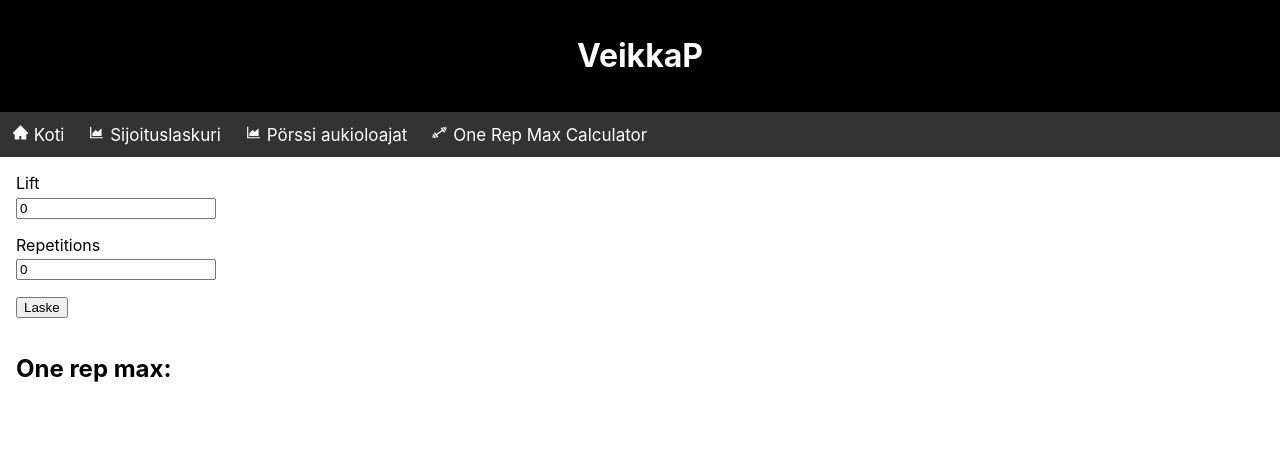
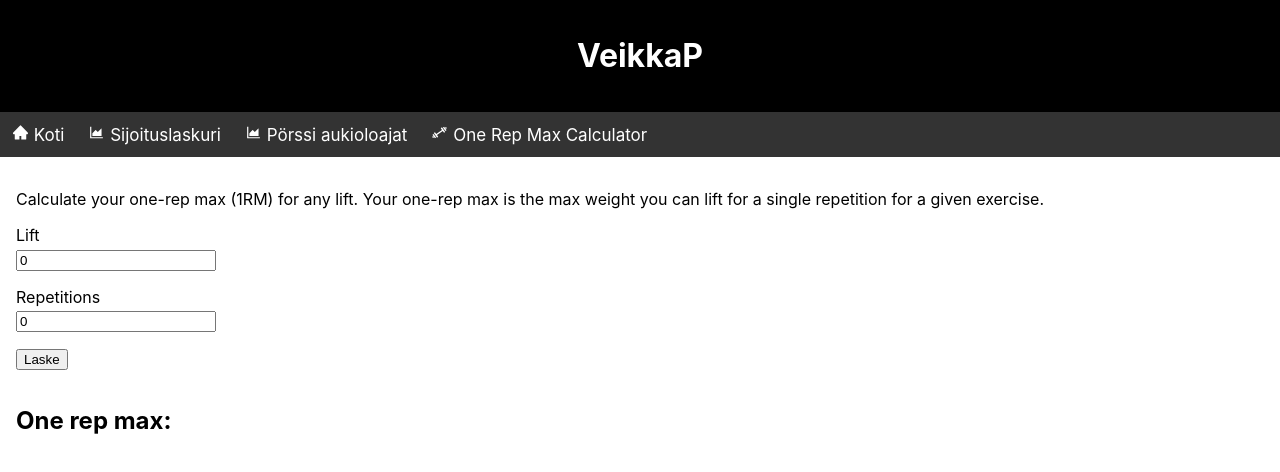
Before and after one commit to Iiigorriii/reactnettisivut, a Next.js app: page /onerepmaxcalc in a window 1280 px wide. Shown: the top 472 px of the page. Built offline with nearby package versions, Linux system fonts and the light colour scheme.

Commit message:
Update index.js
info

```diff
--- a/pages/onerepmaxcalc/index.js
+++ b/pages/onerepmaxcalc/index.js
@@ -19,6 +19,10 @@ const OneRepMax = () => {
 
   return (
     <Layout>
+      <p>
+        Calculate your one-rep max (1RM) for any lift. Your one-rep max is the
+        max weight you can lift for a single repetition for a given exercise.
+      </p>
       <div className={styles.laskuri}>
         <div className={styles.label}>
           <label htmlFor="Lift">Lift</label>
```
